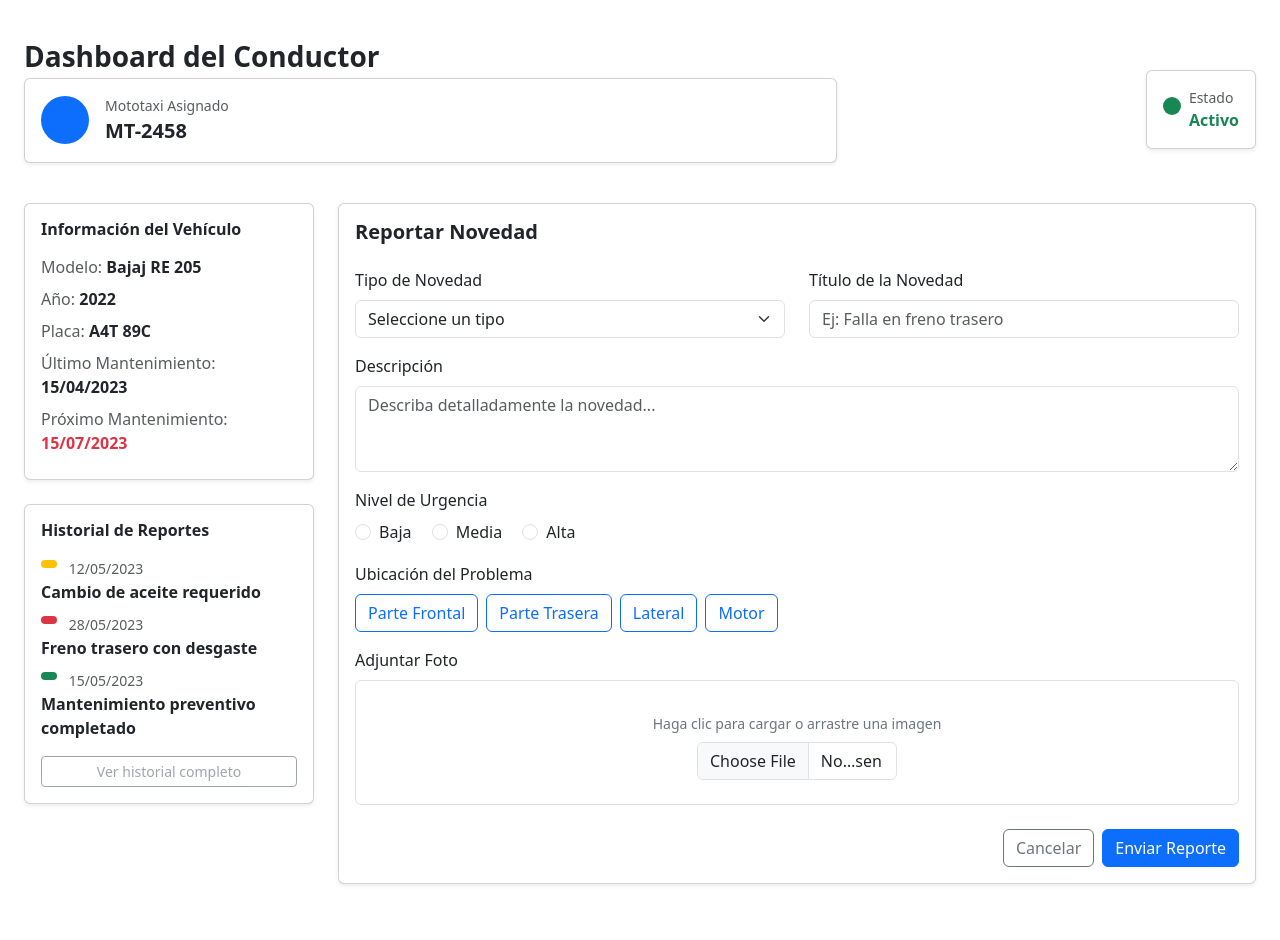
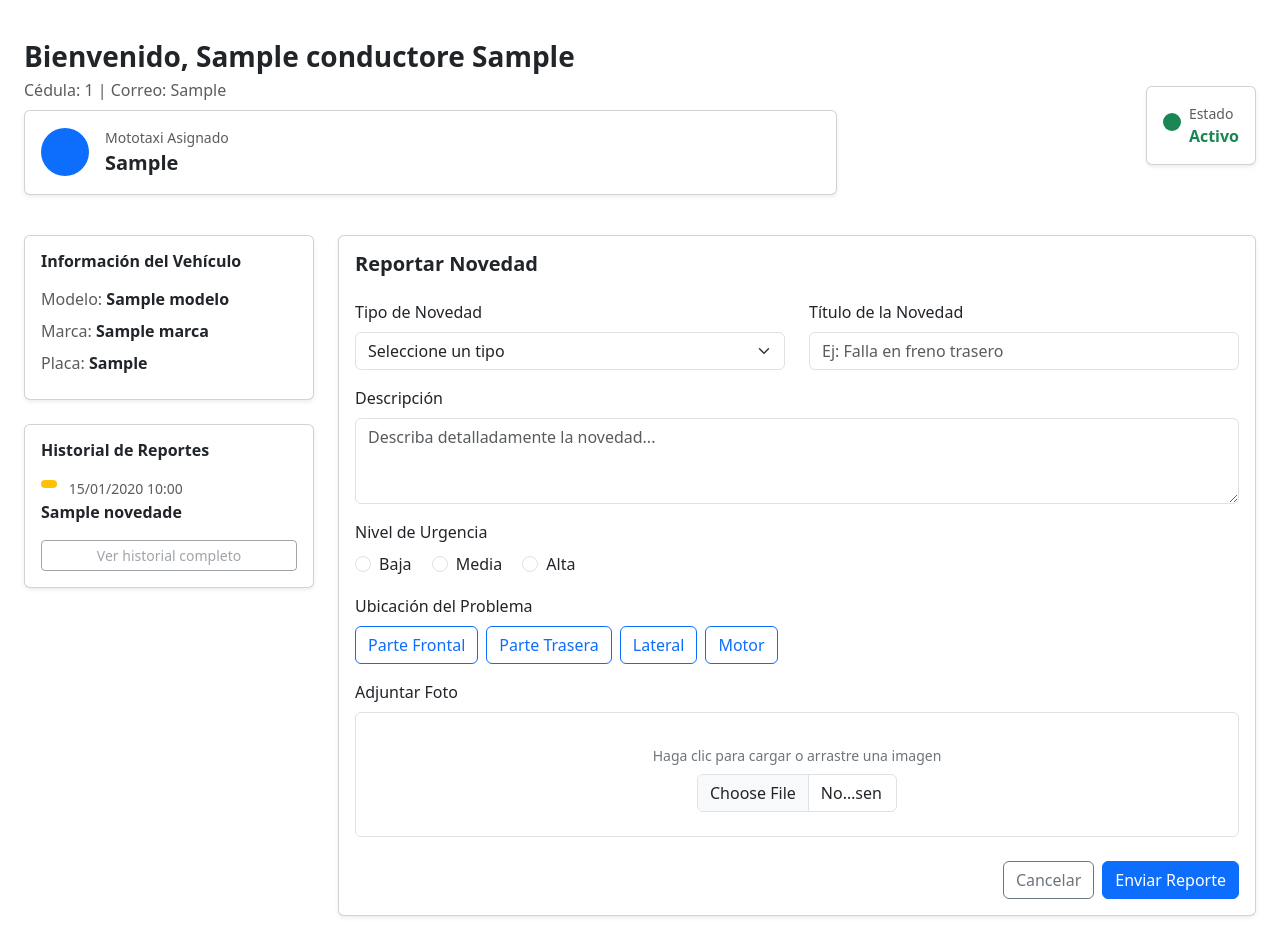
Before and after one commit to luiseurban/Transmedina_Project, a Django app: template conductor_dashboard/templates/pages/dashboard/dashboard_home.html in a window 1280 px wide. Shown: the part 86-1026 px from the top of the page. Before the commit the page ends 971 px from the top, so only its background shows below. Run offline with Django 5.2, Linux system fonts and the light colour scheme; tables that the repository leaves empty hold one stand-in row (values such as "Sample post"); the template is opened without the code that fills it: values that come from a table or form of the project are taken from there, most other values are stand-ins (such as "Sample title", 1, 10 or a date in 2020); some libraries are stand-ins or nearby versions.

Commit message:
Info Real

```diff
--- a/conductor_dashboard/templates/pages/dashboard/dashboard_home.html
+++ b/conductor_dashboard/templates/pages/dashboard/dashboard_home.html
@@ -4,7 +4,8 @@
 <div class="container-fluid py-4">
   <div class="row mb-4 align-items-center">
     <div class="col-md-8">
-      <h3 class="fw-bold mb-1">Dashboard del Conductor</h3>
+      <h3 class="fw-bold mb-1">Bienvenido, {{ conductor.nombre }} {{ conductor.apellido }}</h3>
+<div class="mb-2 text-muted">Cédula: {{ conductor.cedula }} | Correo: {{ conductor.correo }}</div>
 <div class="card shadow-sm mb-3">
   <div class="card-body d-flex align-items-center">
     <div class="me-3">
@@ -14,7 +15,11 @@
     </div>
     <div>
       <div class="small text-muted">Mototaxi Asignado</div>
-            <div class="fw-semibold fs-5">MT-2458</div>
+      {% if mototaxi %}
+        <div class="fw-semibold fs-5">{{ mototaxi.placa_mototaxi }}</div>
+      {% else %}
+        <div class="fw-semibold fs-5 text-danger">Sin asignar</div>
+      {% endif %}
     </div>
   </div>
 </div>
@@ -39,32 +44,30 @@
       <div class="card shadow-sm mb-4">
         <div class="card-body">
           <h6 class="fw-bold mb-3">Información del Vehículo</h6>
-          <div class="mb-2"><span class="text-muted">Modelo:</span> <span class="fw-semibold">Bajaj RE 205</span></div>
-          <div class="mb-2"><span class="text-muted">Año:</span> <span class="fw-semibold">2022</span></div>
-          <div class="mb-2"><span class="text-muted">Placa:</span> <span class="fw-semibold">A4T 89C</span></div>
-          <div class="mb-2"><span class="text-muted">Último Mantenimiento:</span> <span class="fw-semibold">15/04/2023</span></div>
-          <div class="mb-2"><span class="text-muted">Próximo Mantenimiento:</span> <span class="fw-semibold text-danger">15/07/2023</span></div>
+{% if mototaxi %}
+  <div class="mb-2"><span class="text-muted">Modelo:</span> <span class="fw-semibold">{{ mototaxi.modelo }}</span></div>
+  <div class="mb-2"><span class="text-muted">Marca:</span> <span class="fw-semibold">{{ mototaxi.marca }}</span></div>
+  <div class="mb-2"><span class="text-muted">Placa:</span> <span class="fw-semibold">{{ mototaxi.placa_mototaxi }}</span></div>
+{% else %}
+  <div class="mb-2 text-danger">No tienes mototaxi asignada.</div>
+{% endif %}<!-- Puedes agregar aquí datos de mantenimiento si los tienes en el modelo -->
         </div>
       </div>
       <div class="card shadow-sm">
         <div class="card-body">
           <h6 class="fw-bold mb-3">Historial de Reportes</h6>
 <ul class="list-unstyled mb-3">
+  {% if novedades %}
+    {% for novedad in novedades %}
       <li class="mb-2">
         <span class="badge bg-warning me-2" style="width:8px;height:8px;">&nbsp;</span>
-              <span class="small text-muted">12/05/2023</span> <br>
-              <span class="fw-semibold">Cambio de aceite requerido</span>
+        <span class="small text-muted">{{ novedad.fecha_novedad|date:"d/m/Y H:i" }}</span> <br>
+        <span class="fw-semibold">{{ novedad.titulo_novedad }}</span>
       </li>
-            <li class="mb-2">
-              <span class="badge bg-danger me-2" style="width:8px;height:8px;">&nbsp;</span>
-              <span class="small text-muted">28/05/2023</span> <br>
-              <span class="fw-semibold">Freno trasero con desgaste</span>
-            </li>
-            <li>
-              <span class="badge bg-success me-2" style="width:8px;height:8px;">&nbsp;</span>
-              <span class="small text-muted">15/05/2023</span> <br>
-              <span class="fw-semibold">Mantenimiento preventivo completado</span>
-            </li>
+    {% endfor %}
+  {% else %}
+    <li class="text-muted">No hay reportes recientes.</li>
+  {% endif %}
 </ul>
 <button class="btn btn-outline-secondary btn-sm w-100" disabled>Ver historial completo</button>
         </div>
```
Also changed, not shown: conductor_dashboard/dashboard_views/dashboard_views.py (+17 -4 lines). Lines whose indentation alone changed are shown as unchanged.
